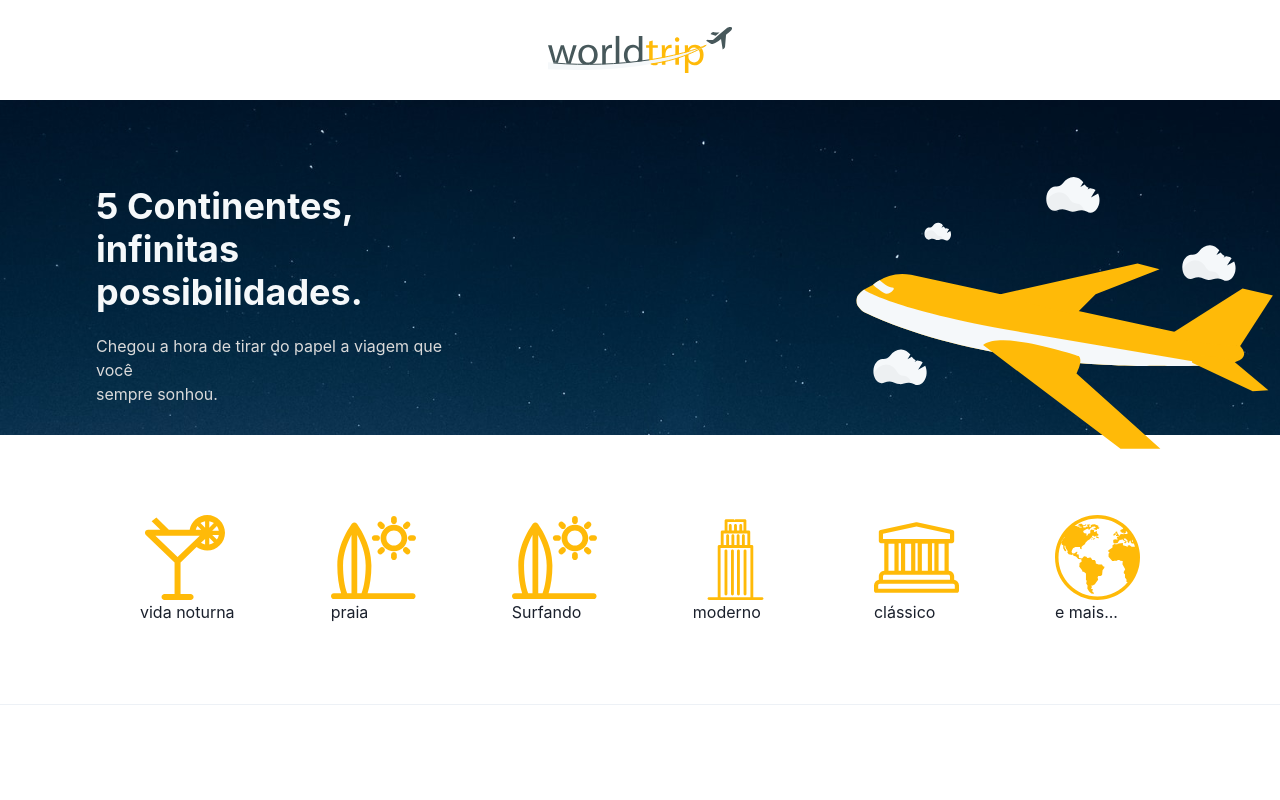
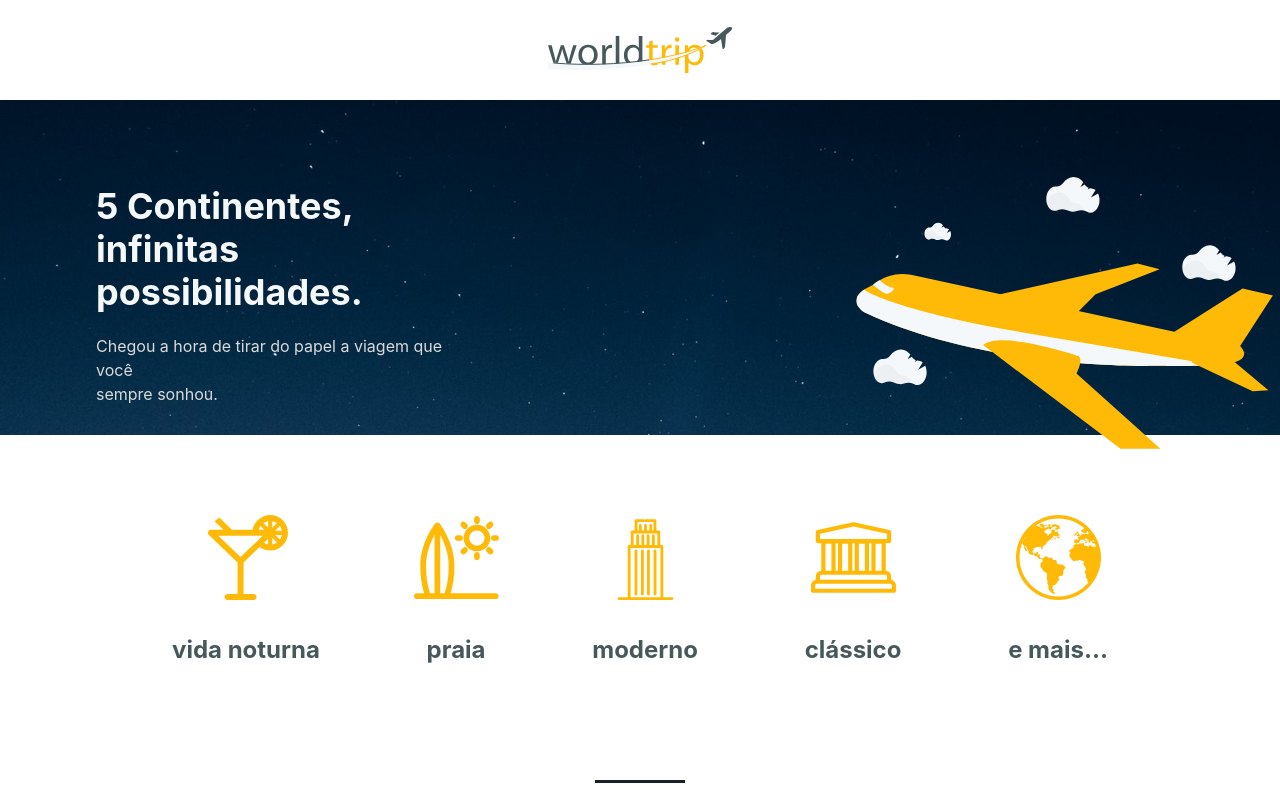
Before and after one commit to ZaninDe/world-trip, a Next.js app: page / in a window 1280 px wide. Built offline with nearby package versions, Linux system fonts and the light colour scheme.

Commit message:
add divider on travel types component

```diff
--- a/src/components/NavTravelTypes.tsx
+++ b/src/components/NavTravelTypes.tsx
@@ -1,4 +1,4 @@
-import { HStack, Divider } from '@chakra-ui/react';
+import { HStack, Box, Center } from '@chakra-ui/react';
 import { TravelType } from './TravelType';
 
 export const NavTravelTypes = () => {
@@ -7,12 +7,14 @@ export const NavTravelTypes = () => {
       <HStack display='flex' justifyContent="space-between" px="140px" py="80px">
         <TravelType image={<img alt="" src="./images/cocktail.svg" />} description="vida noturna" />
         <TravelType image={<img alt="" src="./images/surf.svg" />} description="praia" />
-        <TravelType image={<img alt="" src="./images/surf.svg" />} description="Surfando" />
         <TravelType image={<img alt="" src="./images/building.svg" />} description="moderno" />
         <TravelType image={<img alt="" src="./images/museum.svg" />} description="clássico" />
         <TravelType image={<img alt="" src="./images/earth.svg" />} description="e mais..." />
       </HStack>
-      <Divider orientation="horizontal" variant={'solid'} colorScheme="cyan"/>
+      <Center>
+        <Box w="90px" borderTop="solid" />
+      </Center>
+
     </>
   )
 }
--- a/src/components/TravelType.tsx
+++ b/src/components/TravelType.tsx
@@ -1,3 +1,4 @@
+import { Text, Box } from '@chakra-ui/react'
 import Image from 'next/image'
 
 interface TravelTypeProps {
@@ -7,11 +8,11 @@ interface TravelTypeProps {
 
 export const TravelType = ({ image, description }: TravelTypeProps): JSX.Element => {
   return (
-    <div>
-      <div>
+    <Box>
+      <Box display="flex" justifyContent="center">
         {image}
-      </div>
-      <h3>{description}</h3>
-    </div>
+      </Box>
+      <Text p="8" fontWeight="bold" fontSize="2xl" color="gray.650">{description}</Text>
+    </Box>
   )
 }
--- a/src/styles/theme.ts
+++ b/src/styles/theme.ts
@@ -11,6 +11,7 @@ export const theme = extendTheme({
     gray: {
       20: '#F5F8FA',
       250: '#DADADA',
+      650: '#47585B',
     },
   },
   styles: {
```
